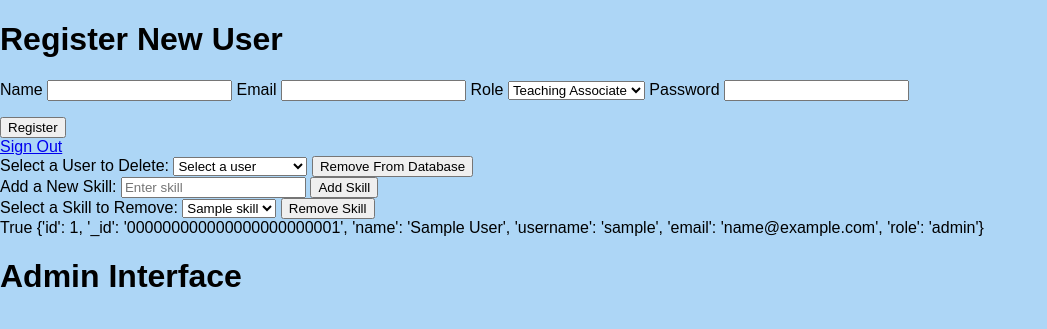
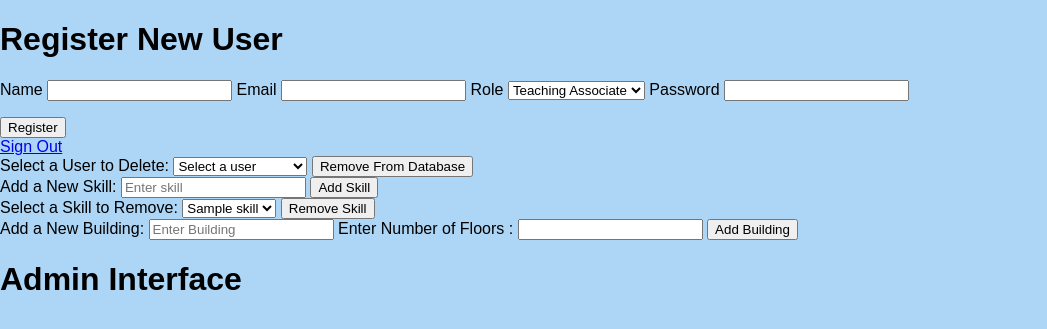
Before and after one commit to AlfieGormley/Teaching-Allocation-System, a Flask app: template templates/admin.html in a window 1280 px wide. Shown: the top 329 px of the page, without its empty margins (0-1047 px from the left). Run offline with Flask 3, Linux system fonts and the light colour scheme; the visitor is signed in with stand-in values (Sample User, id 1); the template is opened without the code that fills it: most values are stand-ins (such as "Sample title", 1, 10 or a date in 2020).

Commit message:
Add Building
Admins can now add buildings via admin.html

```diff
--- a/static/js/scripts.js
+++ b/static/js/scripts.js
@@ -571,3 +571,57 @@ $(document).ready(function() {
         });
     });
 });
+
+
+
+
+//Finds the form with name:add_new_building_form, when submitted it run this function
+$("form[name='add_new_building_form']").submit(function(e) {
+
+    //Prevents the page reloading
+    e.preventDefault();
+
+    //Stores the form object
+    var $form = $(this);
+
+    //Finds the error class to display error messages
+    var $error = $form.find(".error");
+
+    //Collects the data submitted from the form to be sent to the server as a POST request
+    var data = $form.serialize();
+
+    //AJAX requests are sent to the backend
+    $.ajax({
+
+        //Sends the request to the route which handles skill updates
+        url: "/user/add_building",
+
+        //POST request
+        type: "POST",
+
+        //Sends the form data
+        data: data,
+
+        //Expecting a json response
+        dataType: "json",
+
+        //If the response is succesfull
+        success: function(resp) {
+
+            //Logs the servers response in the console
+            console.log(resp);
+
+            $error.text("Successful Update!").removeClass("error--hidden").addClass("success");
+        },
+
+        error: function(resp) {
+
+            //Logs the error response in the browser console
+            console.log(resp);
+
+            //This will look at our models.py file and return the appropriate error message
+           // $error.text(resp.responseJSON.error).removeClass("error--hidden");
+        }
+    });
+
+});
--- a/templates/admin.html
+++ b/templates/admin.html
@@ -84,9 +84,20 @@
             </form>
 
 
+            <form name="add_new_building_form" method="post">
 
-    {{ session['logged_in'] }}
-    {{ session['user'] }}
+                <label for="new_building">Add a New Building:</label>
+                <input type= "text" id="new_building" name= "new_building" class="field" placeholder="Enter Building"required>
+                <label for="floors">Enter Number of Floors :</label>
+                <input type="number" id="floors" name="floors" min="1" step="1" required>
+
+
+                <input type="submit" value="Add Building" class="btn">
+            </form>
+
+
+
+
 
 <h1> Admin Interface </h1>
 
--- a/user/routes.py
+++ b/user/routes.py
@@ -72,3 +72,8 @@ def admin_remove_skill():
 def drop_availability():
 
     return User().drop_availability()
+
+@app.route('/user/add_building', methods=['POST'])
+def add_building():
+
+    return User().add_building()
```
Also changed, not shown: user/models.py (+20 -0 lines).
